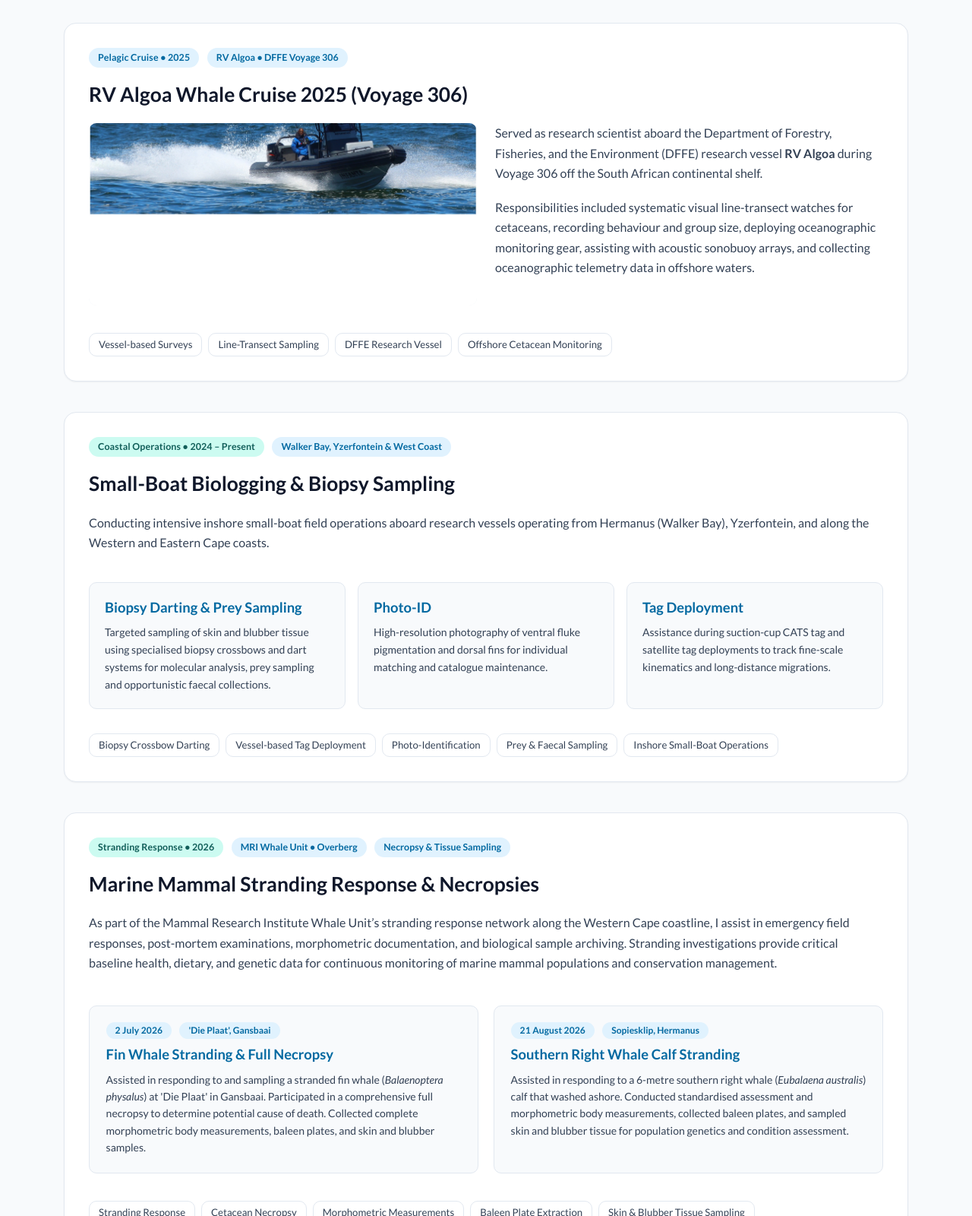
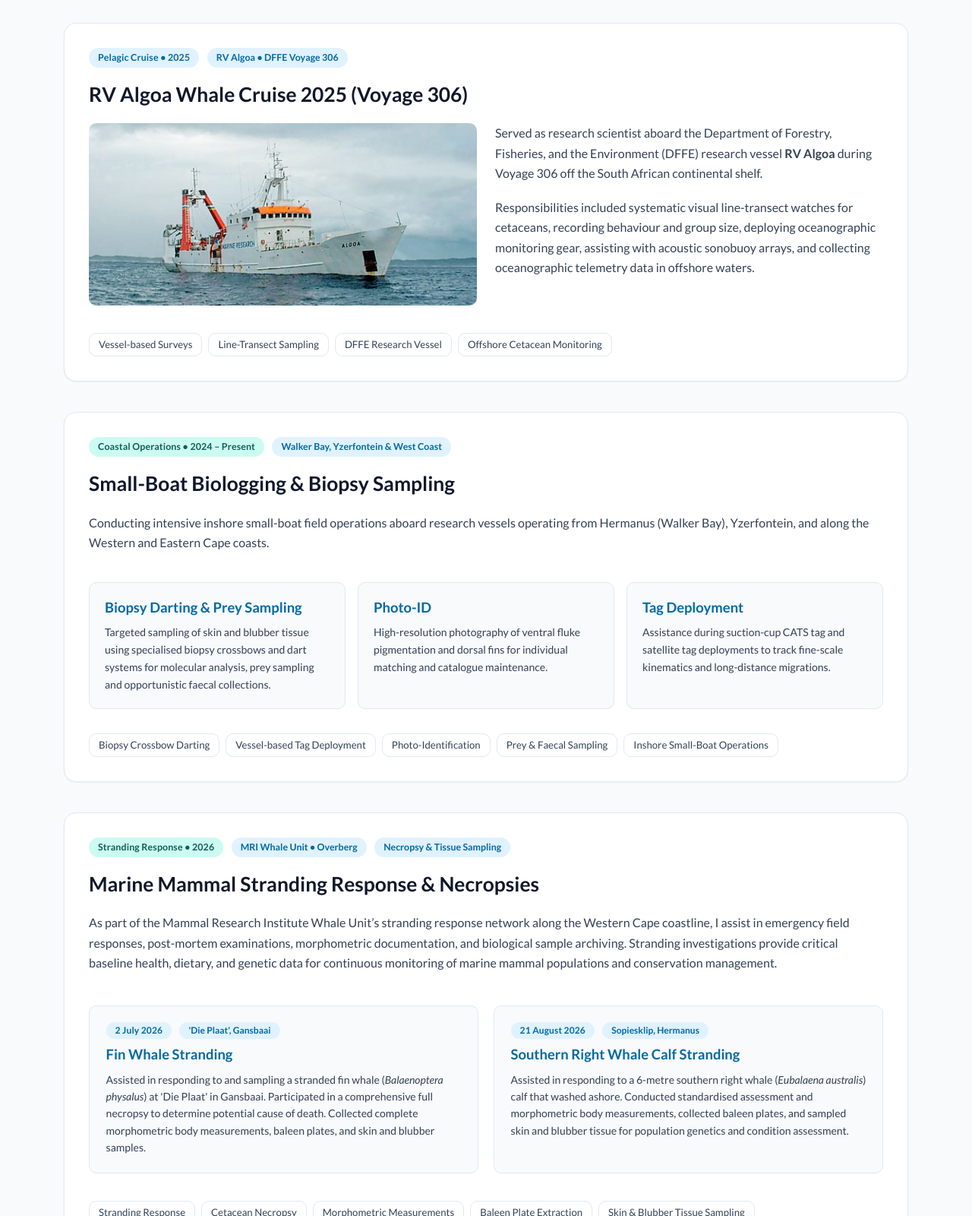
Before and after one commit to leasmit/leasmit.github.io, a plain HTML site: page fieldwork.html in a window 1280 px wide. Shown: the part 278-1878 px from the top of the page at 76% size. Drawn offline with Linux system fonts and the light colour scheme.

Commit message:
Update RV Algoa image with official research vessel photograph

```diff
--- a/fieldwork.html
+++ b/fieldwork.html
@@ -68,7 +68,7 @@
       </h2>
       <div class="cards-grid" style="grid-template-columns: repeat(auto-fit, minmax(280px, 1fr)); margin-bottom: 1.5rem; gap: 1.5rem;">
         <div class="card-img-wrap" style="height: 240px; margin-bottom: 0;">
-          <img src="assets/images/fieldwork-boat.jpg" alt="Research vessel at sea during whale expedition" class="card-img">
+          <img src="assets/images/rv-algoa.jpg" alt="DFFE Research Vessel RV Algoa at sea" class="card-img">
         </div>
         <div>
           <p>
@@ -149,7 +149,7 @@
             <span class="badge-pill" style="font-size: 0.75rem; height: 22px;">'Die Plaat', Gansbaai</span>
           </div>
           <h3 style="color: var(--primary); font-size: 1.15rem; margin-bottom: 0.6rem;">
-            Fin Whale Stranding &amp; Full Necropsy
+            Fin Whale Stranding
           </h3>
           <p style="font-size: 0.875rem; color: var(--text-secondary); line-height: 1.6; margin-bottom: 0;">
             Assisted in responding to and sampling a stranded fin whale (<em>Balaenoptera physalus</em>) at 'Die Plaat' in Gansbaai. Participated in a comprehensive full necropsy to determine potential cause of death. Collected complete morphometric body measurements, baleen plates, and skin and blubber samples.
```
Also changed, not shown: assets/images/rv-algoa.jpg (added).
